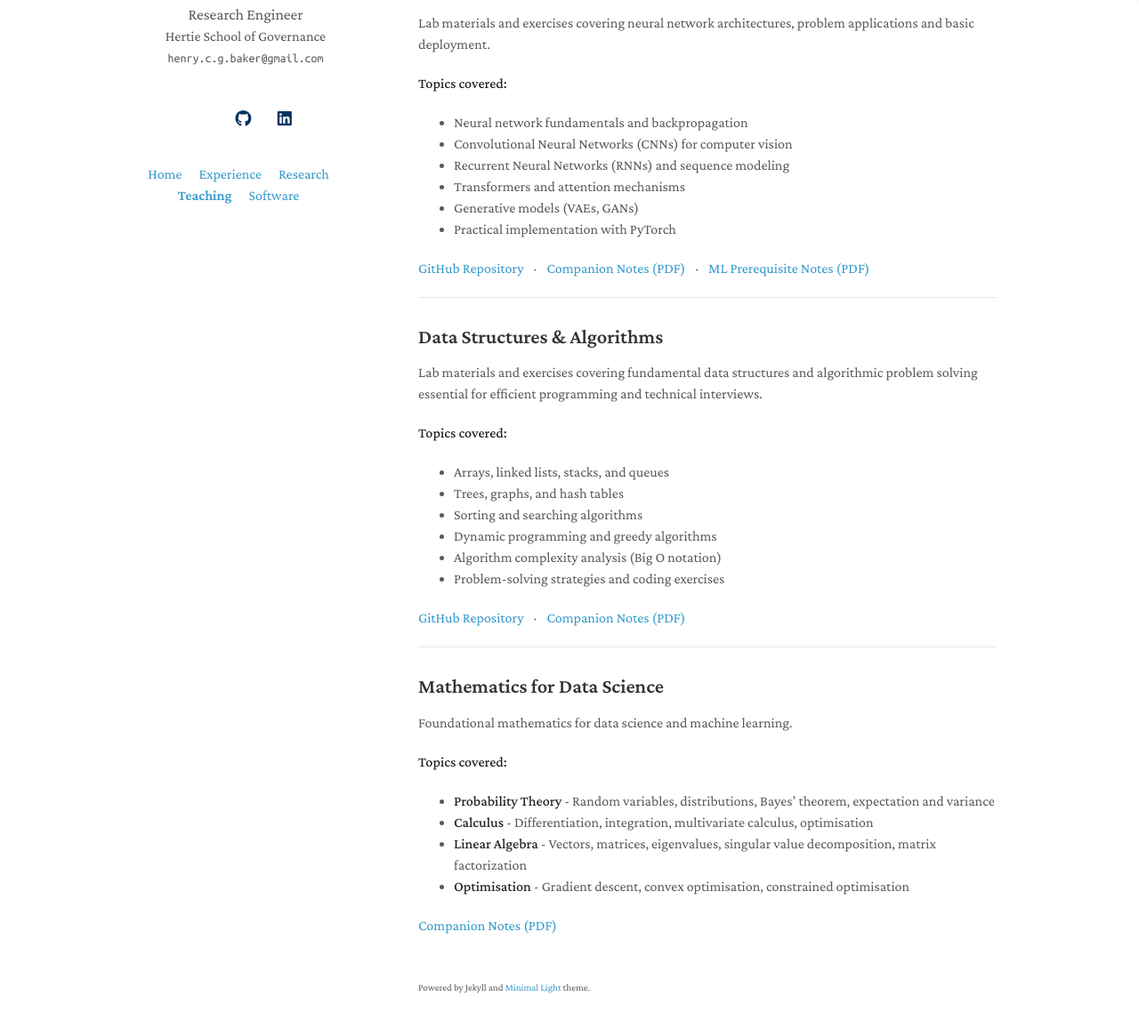
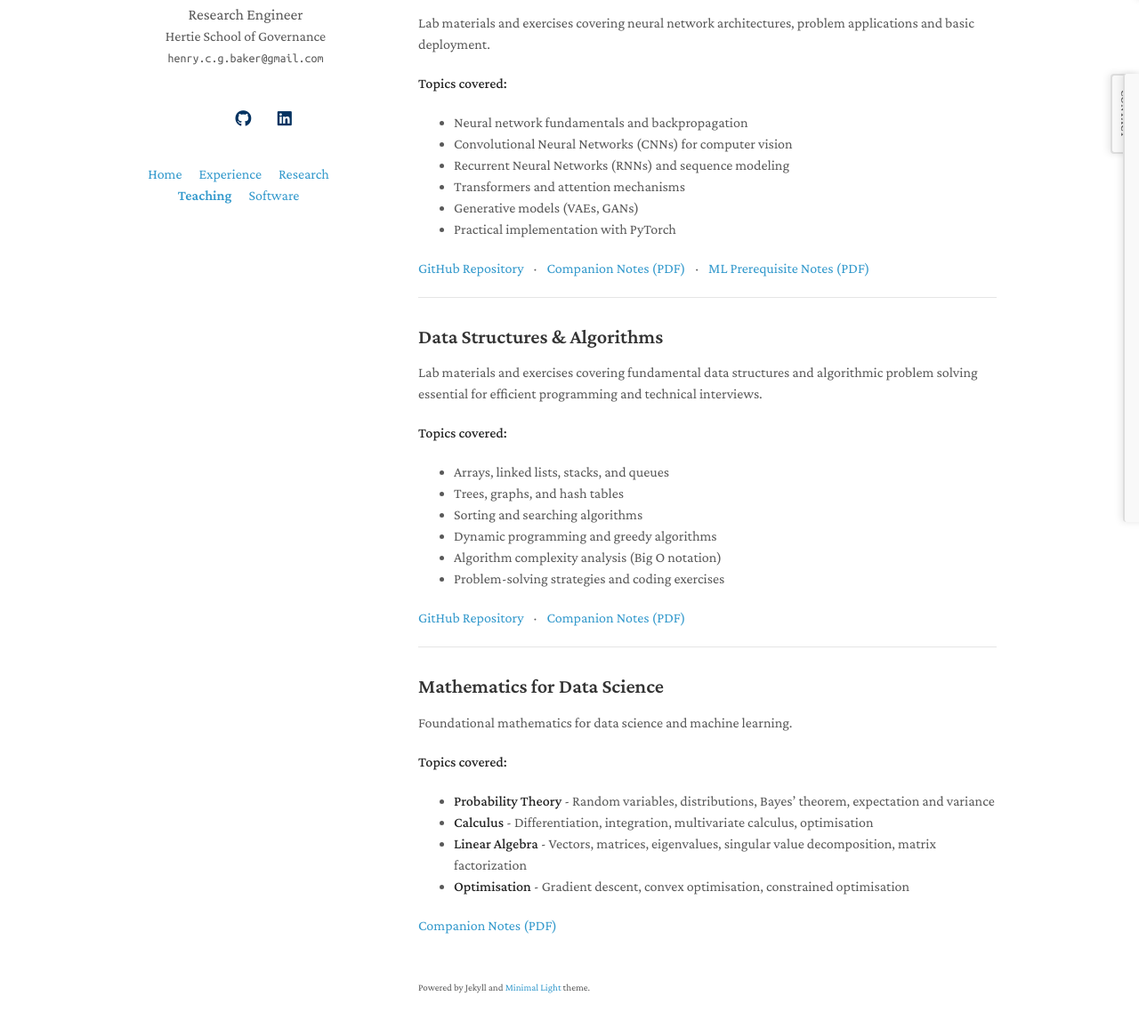
Before and after one commit to henrycgbaker/henrycgbaker.github.io, a Jekyll site: the page built from teaching.md, in a window 1280 px wide and 1400 px high. Shown: the part 237-1393 px from the top of the window at 89% size. Built offline with Jekyll 4.4.1, drawn with Linux system fonts in a browser that asks for light colours; a style sheet for code colours, icons or effects is not loaded.

Commit message:
Add collapsible contact form sidebar below TOC

```diff
--- a/_layouts/homepage.html
+++ b/_layouts/homepage.html
@@ -230,6 +230,153 @@
         display: none;
       }
 
+      /* Contact Form container - positioned below TOC */
+      .contact-form-container {
+        position: fixed;
+        top: 320px;
+        right: -402px;
+        width: 402px;
+        transition: right 0.3s ease;
+        z-index: 100;
+        pointer-events: none;
+      }
+
+      .contact-form-container.visible {
+        right: 0;
+      }
+
+      .contact-form-container > * {
+        pointer-events: auto;
+      }
+
+      .contact-form-container.hidden {
+        display: none;
+      }
+
+      /* Contact Form sidebar */
+      .contact-form-sidebar {
+        position: absolute;
+        top: 0;
+        right: 0;
+        width: 370px;
+        max-height: calc(100vh - 340px);
+        overflow-y: auto;
+        font-size: 0.9rem;
+        padding: 1.5rem;
+        background: #f9f9f9;
+        border-left: 2px solid #ddd;
+        border-radius: 4px 0 0 4px;
+        box-shadow: -2px 0 8px rgba(0,0,0,0.1);
+      }
+
+      /* Contact form toggle button */
+      .contact-form-toggle {
+        position: absolute;
+        top: 0;
+        left: -32px;
+        background: #f9f9f9;
+        border: 2px solid #ddd;
+        border-right: none;
+        border-radius: 4px 0 0 4px;
+        padding: 1rem 0.35rem;
+        cursor: pointer;
+        writing-mode: vertical-rl;
+        text-orientation: mixed;
+        font-size: 0.75rem;
+        font-weight: 600;
+        color: #666;
+        letter-spacing: 0.5px;
+        transition: background 0.2s, color 0.2s;
+        box-shadow: -2px 0 8px rgba(0,0,0,0.1);
+        width: 30px;
+        white-space: nowrap;
+        font-family: inherit;
+      }
+
+      .contact-form-toggle:hover {
+        background: #39c;
+        color: #fff;
+        border-color: #39c;
+      }
+
+      /* Contact form styling */
+      .contact-form-sidebar form {
+        display: flex;
+        flex-direction: column;
+      }
+
+      .contact-form-sidebar label {
+        display: block;
+        margin-bottom: 0.4rem;
+        font-weight: 500;
+        font-size: 0.85rem;
+      }
+
+      .contact-form-sidebar input,
+      .contact-form-sidebar textarea {
+        width: 100%;
+        padding: 0.6rem;
+        border: 1px solid #ddd;
+        border-radius: 4px;
+        font-size: 0.9rem;
+        box-sizing: border-box;
+        margin-bottom: 1rem;
+        font-family: inherit;
+      }
+
+      .contact-form-sidebar textarea {
+        resize: vertical;
+        min-height: 100px;
+      }
+
+      .contact-form-sidebar button {
+        background-color: #333;
+        color: white;
+        padding: 0.7rem 1.5rem;
+        border: none;
+        border-radius: 4px;
+        font-size: 0.9rem;
+        cursor: pointer;
+        font-weight: 500;
+        transition: background 0.2s;
+      }
+
+      .contact-form-sidebar button:hover {
+        background-color: #39c;
+      }
+
+      /* Dark mode contact form */
+      html.dark-mode .contact-form-sidebar {
+        background: #161b22;
+        border-left-color: #30363d;
+      }
+
+      html.dark-mode .contact-form-toggle {
+        background: #161b22;
+        border-color: #30363d;
+        color: #c9d1d9;
+      }
+
+      html.dark-mode .contact-form-toggle:hover {
+        background: #58a6ff;
+        border-color: #58a6ff;
+      }
+
+      html.dark-mode .contact-form-sidebar input,
+      html.dark-mode .contact-form-sidebar textarea {
+        background: #0d1117;
+        border-color: #30363d;
+        color: #c9d1d9;
+      }
+
+      html.dark-mode .contact-form-sidebar button {
+        background-color: #238636;
+      }
+
+      html.dark-mode .contact-form-sidebar button:hover {
+        background-color: #2ea043;
+      }
+
       .toc-sidebar ul {
         list-style: none;
         margin: 0;
@@ -329,9 +476,12 @@
         border-color: #58a6ff;
       }
 
-      /* Hide TOC on smaller screens */
+      /* Hide TOC and Contact Form on smaller screens */
       @media (max-width: 1200px) {
         .toc-container {
+          display: none !important;
+        }
+        .contact-form-container {
           display: none !important;
         }
       }
@@ -464,6 +614,29 @@
         </nav>
       </div>
 
+      <!-- Contact Form Sidebar -->
+      <div class="contact-form-container" id="contact-form-container">
+        <button class="contact-form-toggle" id="contact-form-toggle" aria-label="Toggle contact form">CONTACT</button>
+        <div class="contact-form-sidebar" id="contact-form-sidebar">
+          <h3 style="margin-top: 0; margin-bottom: 1rem; font-size: 1.1rem;">Get in Touch</h3>
+          <form action="https://formspree.io/f/xjgyokrz" method="POST">
+            <label for="contact-name">Name *</label>
+            <input type="text" id="contact-name" name="name" required>
+
+            <label for="contact-email">Email *</label>
+            <input type="email" id="contact-email" name="email" required>
+
+            <label for="contact-subject">Subject</label>
+            <input type="text" id="contact-subject" name="subject">
+
+            <label for="contact-message">Message *</label>
+            <textarea id="contact-message" name="message" required></textarea>
+
+            <button type="submit">Send Message</button>
+          </form>
+        </div>
+      </div>
+
       <footer>
 
       </footer>
@@ -587,5 +760,32 @@
         updateActiveLink();
       })();
     </script>
+
+    <!-- Contact Form Toggle Script -->
+    <script>
+      (function() {
+        const contactFormContainer = document.getElementById('contact-form-container');
+        const contactFormToggle = document.getElementById('contact-form-toggle');
+
+        if (!contactFormContainer || !contactFormToggle) return;
+
+        // Toggle container on button click
+        contactFormToggle.addEventListener('click', function() {
+          contactFormContainer.classList.toggle('visible');
+        });
+
+        // Close when clicking outside
+        document.addEventListener('click', function(event) {
+          if (!contactFormContainer.contains(event.target)) {
+            contactFormContainer.classList.remove('visible');
+          }
+        });
+
+        // Prevent closing when clicking inside the form
+        contactFormContainer.addEventListener('click', function(event) {
+          event.stopPropagation();
+        });
+      })();
+    </script>
   </body>
 </html>
```
